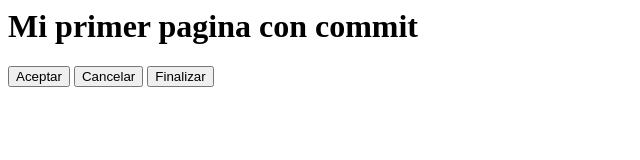
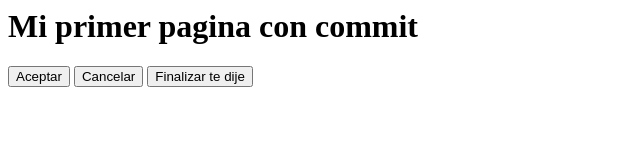
Before and after one commit to crisgd77/REPO1, a website: page index.html in a window 1280 px wide. Shown: the whole page, without its empty margins (0-640 px from the left). Drawn offline with Linux system fonts and the light colour scheme.

Commit message:
cambio en index.html

```diff
--- a/index.html
+++ b/index.html
@@ -1,4 +1,4 @@
 <h1>Mi primer pagina con commit</h1>
 <button>Aceptar</button>
 <button>Cancelar</button>
-<button>Finalizar</button>
+<button>Finalizar te dije</button>
```
